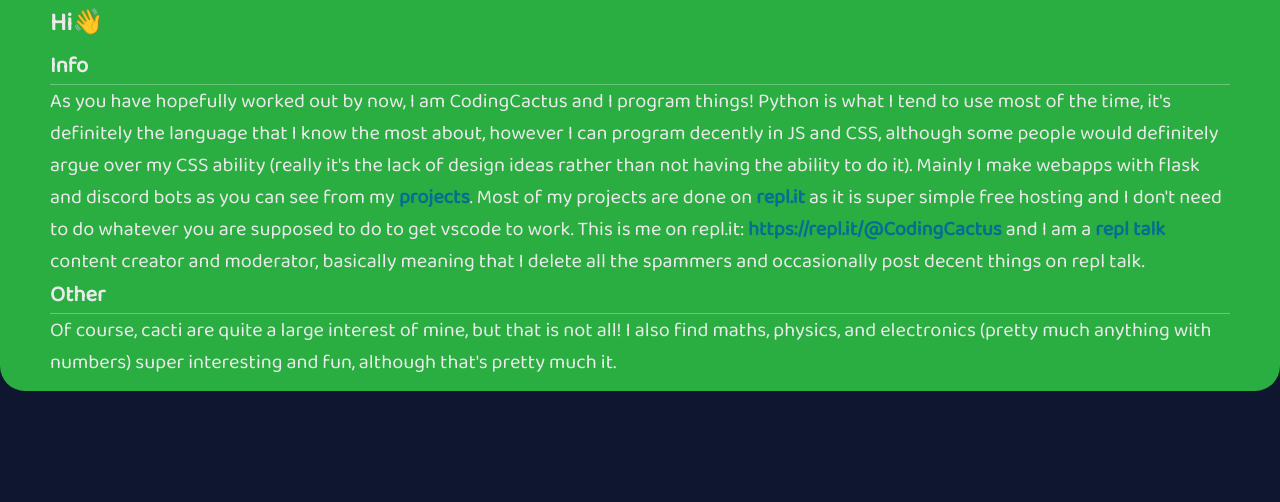
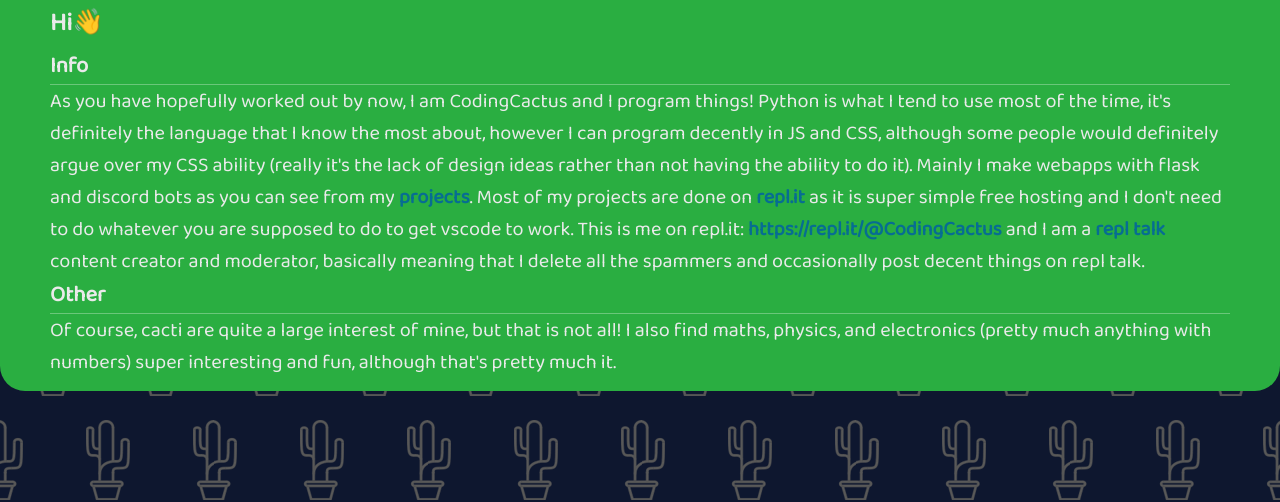
Before and after one commit to k9chelsea2/codingcactus.codes, a plain HTML site: page index.html in a window 1280 px wide. Shown: the part 332-834 px from the top of the page. Drawn offline with Linux system fonts and the light colour scheme.

Commit message:
background cacti!

```diff
--- a/style.css
+++ b/style.css
@@ -26,7 +26,7 @@
 }
 
 body, html {
-	background-color: var(--color-background-1);
+	background: var(--color-background-1) url("cactus-background.png") repeat 0 0;
 	color: var(--color-foreground-1);
 	font-family: 'Baloo 2', sans-serif;
 	font-size: 20px;
```
Also changed, not shown: cactus-background.png (added), cactus-svg.svg (added).
